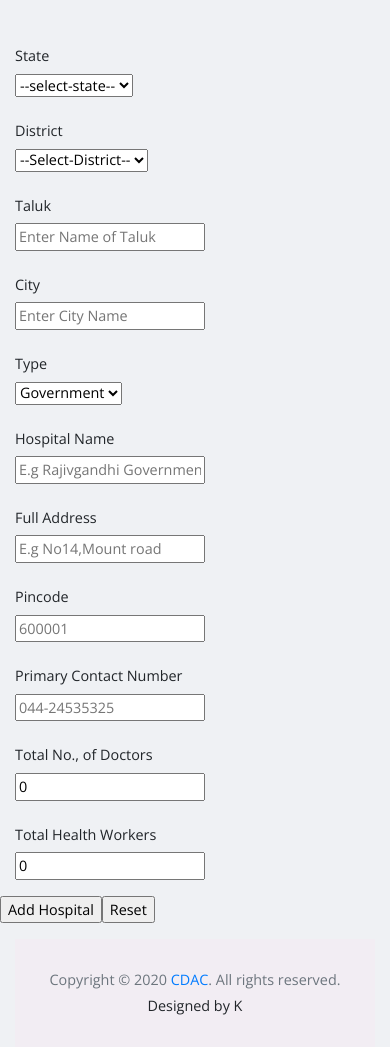
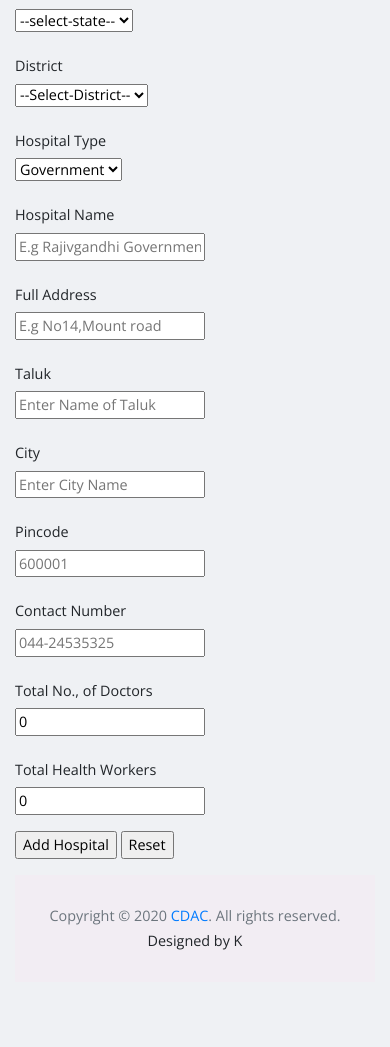
Before and after one commit to gokuls/covidassetmgt, a Django app: page /addhospitaltemp in a window 390 px wide. Shown: the part 144-1191 px from the top of the page. After the commit the page ends 1094 px from the top, so only its background shows below. Run offline with Django 3.2, Linux system fonts and the light colour scheme; the visitor is signed in with stand-in values (Sample User, id 1); data comes from the database, SQL or seed files in the repository; data that the repository does not hold is empty; some libraries are stand-ins or nearby versions.

Commit message:
Fixed js errors in show hide and updated boostrap to bulk upload

```diff
--- a/covidasset/assetmgt/templates/assetmgt/add_hospital.html
+++ b/covidasset/assetmgt/templates/assetmgt/add_hospital.html
@@ -10,25 +10,32 @@
     {% endfor %}
 </ul>
 {% endif %}
-            			    Admin state is : {{ usr.adminstate }}
 			<div> <!-- for radio group-->
 				{% if usr.adminstate > 0 %}
 				<input type="radio" id="single"  name="hospitaldata" value="1"><label for="single">Add Hospital</label>
 				<input type="radio" id="multiple" name="hospitaldata" value="0"><label for="multiple">Upload Hospital Data</label>
 				<a class="btn btn-success"href="{% url 'gethospitalsample' %}" download >Sample CSV File</a>
-				{% endif %}
-			</div>
-			<br>
+				<br /><br /><br /><br />
     			<div id="forbulk" > <!-- for render file browser -->
     				<form name="addbulk" id="bulkhospitalform" method="post" action="{% url 'addhospitalcsv' %}" enctype="multipart/form-data" >
     					{% csrf_token %}
-					<label for="#datafile"> Select CSV File : </label> <input id="#datafile" name="datafile" type="file" required accept=".csv" ></input><br />
+    					<div class="form-group row">
+        					<label for="#datafile" class="col-sm-2 col-form-label"> Select CSV File : </label>
+        					<div class="col-sm-10">
+        					    <input id="#datafile" name="datafile" type="file" required accept=".csv" ></input>
+        					</div>
+        				</div>
+        				<div class="form-group row">
+	   				    <div class="col-sm-10">
         					<input type="submit" id="multipliesubmit" value='Upload ' ></input>
         					<input type="reset"/>
-
+        				</div>
+        				</div>
     				</form>
     			</div>
-			<br>
+    			{% endif %}
+   			 </div>
+
 			<div id="forsingle" > <!-- for Single hospital information -->
 				<form name="addhospital" id="addhospital" method="post" action="{% url 'addsinglehospital' %}" >
 					{% csrf_token %}
@@ -52,19 +59,7 @@
 					    </div>
 					</div>
 					<div class="form-group row">
-					    <label for="taluk" class="col-sm-2 col-form-label">Taluk</label>
-					    <div class="col-sm-10">
-					        <input type="text" name="taluk" id="taluk" placeholder="Enter Name of Taluk" required=true />
-					    </div>
-					</div>
-					<div class="form-group row">
-					    <label for="city" class="col-sm-2 col-form-label">City</label>
-					    <div class="col-sm-10">
-					        <input type="text" name="city" id="city" placeholder="Enter City Name" required=true />
-					    </div>
-					</div>
-					<div class="form-group row">
-					    <label for="htype" class="col-sm-2 col-form-label">Type</label>
+					    <label for="htype" class="col-sm-2 col-form-label">Hospital Type</label>
 					    <div class="col-sm-10">
 					        <select id="htype" name="htype">
 						        <option value="Government">Government</option>
@@ -85,13 +80,25 @@
 				    	</div>
 					</div>
 					<div class="form-group row">
+					    <label for="taluk" class="col-sm-2 col-form-label">Taluk</label>
+					    <div class="col-sm-10">
+					        <input type="text" name="taluk" id="taluk" placeholder="Enter Name of Taluk" required=true />
+					    </div>
+					</div>
+					<div class="form-group row">
+					    <label for="city" class="col-sm-2 col-form-label">City</label>
+					    <div class="col-sm-10">
+					        <input type="text" name="city" id="city" placeholder="Enter City Name" required=true />
+					    </div>
+					</div>
+					<div class="form-group row">
 					    <label for="hpin" class="col-sm-2 col-form-label">Pincode</label>
 					    <div class="col-sm-10">
 					        <input type="text" placeholder="600001" id="hpin" name="hpin" required=true />
 					    </div>
 					</div>
 					<div class="form-group row">
-					    <label for="hcontact" class="col-sm-2 col-form-label">Primary Contact Number</label>
+					    <label for="hcontact" class="col-sm-2 col-form-label">Contact Number</label>
 					    <div class="col-sm-10">
 					        <input type="text" placeholder="044-24535325" id="hcontact" name="hcontact" required=true />
 					    </div>
@@ -109,8 +116,10 @@
     					</div>
                     </div>
 					<div class="form-group row">
+	   				    <div class="col-sm-10">
 	    				    <input type="submit" value="Add Hospital" id="singlesubmit"></input>
     					    <input type="reset" />
+					    </div>
 					</div>
 				</form>
 			</div>
@@ -122,8 +131,10 @@
 
 	<script type="text/javascript">
 $(document).ready(function(){
+	{% if usr.adminstate > 0 %}
     	$("#forbulk").hide();
-	//document.getElementById("single").checked = true;
+	    document.getElementById("single").checked = true;
+	{% endif %}
 	$("#state").change(function () {
 		var url = "{% url 'getdistrict' %}"  // get the url of the `load_cities` view
 		var stateid = $(this).val();  // get the selected country ID from the HTML input
@@ -147,7 +158,6 @@ $(document).ready(function(){
 	});
 $("#single").change(function(){
 	if($(this).is(':checked')){
-		console.log("single clicked");
 		$("#forsingle").show();
 		$("#forbulk").hide();
 	}
@@ -159,7 +169,6 @@ $("#single").change(function(){
 
 $("#multiple").change(function(){
 	if($(this).is(':checked')){
-		console.log("multiple clicked");
 		$("#forbulk").show();
 		$("#forsingle").hide();
 	}
```
Lines whose indentation alone changed are shown as unchanged.
